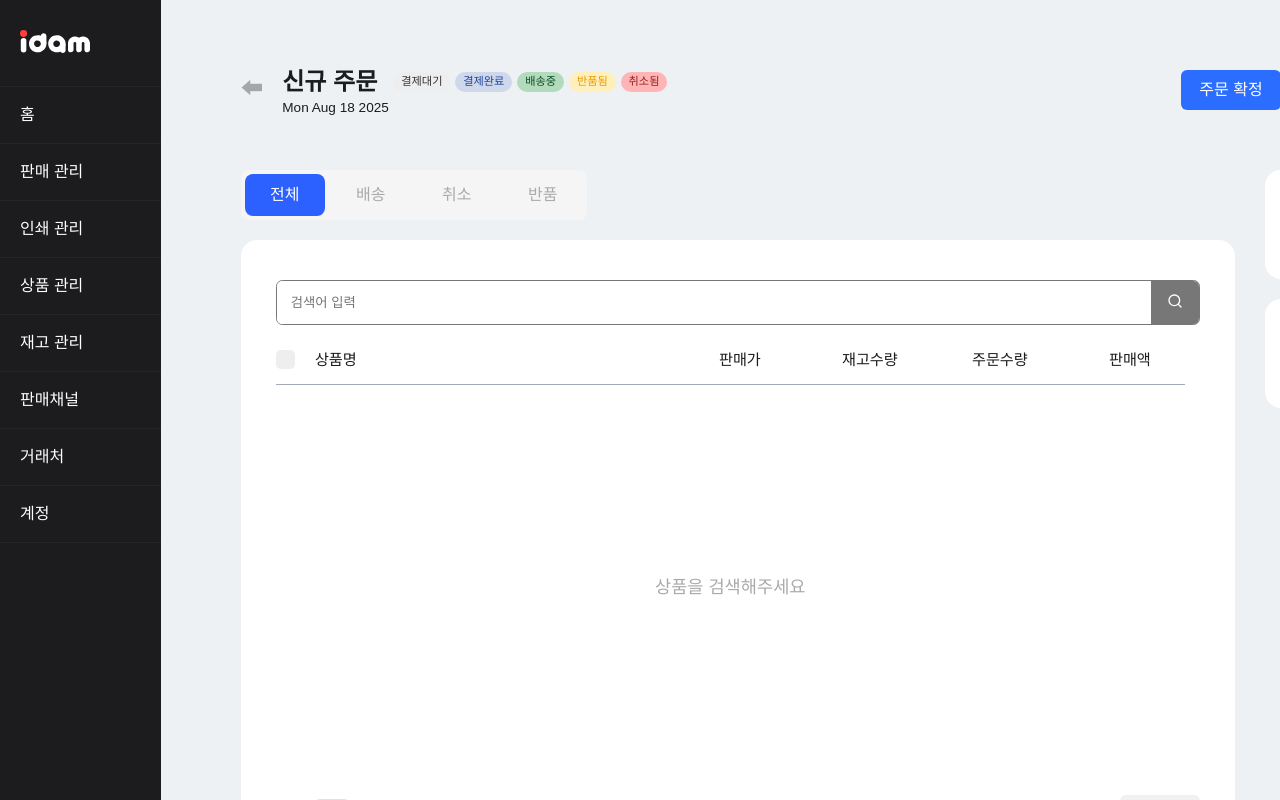
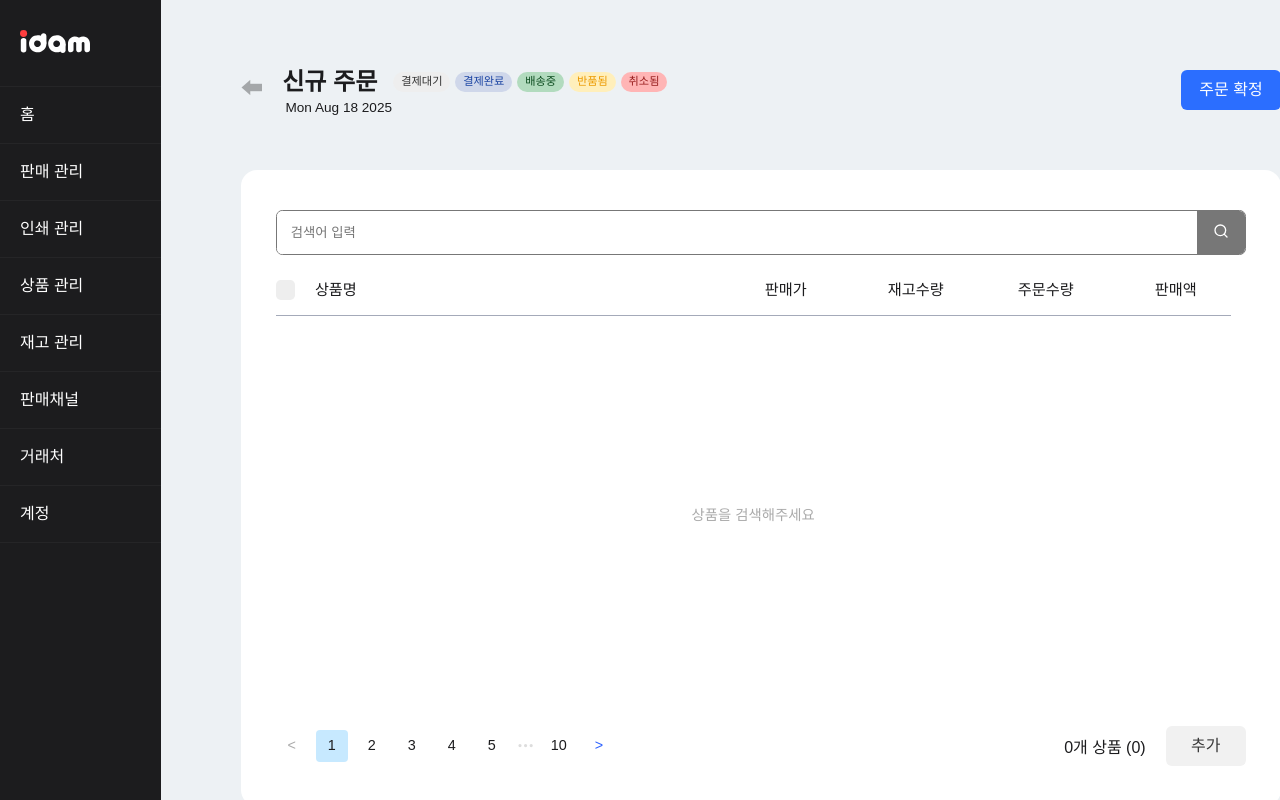
Before and after one commit to eviiee/idam_frontend, a Next.js app: page /admin/sale/order/new in a window 1280 px wide. Built offline with nearby package versions, Linux system fonts and the light colour scheme; a web font is replaced by a local one.

Commit message:
new order page

```diff
--- /dev/null
+++ b/src/app/(admin)/admin/sale/order/new/components/OrderDetailPageHeader.tsx
@@ -0,0 +1,53 @@
+import Button from '@/components/common/ui/button/Button';
+import { ReceiptText, Printer } from 'lucide-react';
+import styles from '../newOrderPage.module.scss'
+import { Order } from '@/types/order';
+import Tag from '@/components/common/ui/tag/Tag';
+
+interface OrderDetailPageHeaderProps {
+    id: string | number | null;
+    orderedAt: string | null;
+    onCancel: () => void;
+    onReturn: () => void;
+    isNew: boolean;
+}
+
+export default function OrderDetailPageHeader({
+    id,
+    orderedAt,
+    onCancel,
+    onReturn,
+    isNew
+}: OrderDetailPageHeaderProps) {
+    return (
+        <section className={styles['order-detail-page__header']}>
+            <button className={styles['order-detail-page__header__back-button']}>⬅</button>
+            <div className={styles['order-detail-page__header__title-section']}>
+                <div className={styles['order-detail-page__header__title']}>
+                    <h1 className={styles['order-detail-page__header__title']}>{id}</h1>
+                    <div className={styles['order-detail-page__header__title__tags']}>
+                        <Tag>결제대기</Tag>
+                        <Tag type='blue'>결제완료</Tag>
+                        <Tag type="green">배송중</Tag>
+                        <Tag type='yellow'>반품됨</Tag>
+                        <Tag type='red'>취소됨</Tag>
+                    </div>
+                </div>
+                <div className={styles['order-detail-page__header__title__datetime']}>{orderedAt}</div>
+            </div>
+            <div className={styles['order-detail-page__header__buttons']}>
+                {
+                    isNew ?
+                        <Button color='blue' onClick={() => { }}>주문 확정</Button> :
+                        <>
+                            <Button onClick={() => { }} hoverColor='#f8f9fb'><ReceiptText size={"1rem"} /></Button>
+                            <Button onClick={() => { }} hoverColor='#f8f9fb'><Printer size={"1rem"} /></Button>
+                            <Button onClick={() => { }} backgroundColor='#e0e4e8' hoverColor='#d1d7de'>출고수량 변경</Button>
+                            <Button onClick={onCancel} backgroundColor='#e0e4e8' hoverColor='#d1d7de'>취소</Button>
+                            <Button onClick={onReturn} backgroundColor='#e0e4e8' hoverColor='#d1d7de'>반품</Button>
+                        </>
+                }
+            </div>
+        </section>
+    )
+}
--- a/src/app/(admin)/admin/sale/order/new/newOrderPage.module.scss
+++ b/src/app/(admin)/admin/sale/order/new/newOrderPage.module.scss
@@ -68,6 +68,7 @@
             }
 
             >.order-detail-page__header__title__datetime {
+                padding-left: 0.2rem;
                 font-size: 0.85rem;
                 font-weight: 400;
             }
--- a/src/app/(admin)/admin/sale/order/new/page.tsx
+++ b/src/app/(admin)/admin/sale/order/new/page.tsx
@@ -20,6 +20,7 @@ import { useModal } from '@/components/layout/modal/context'
 import AdminPageSectionWithActionButton from '@/components/admin/ui/adminPageSideSection/AdminPageSectionWithActionButton'
 import { Printer, ReceiptText } from 'lucide-react'
 import AdminProductConsole from '@/components/admin/ui/adminProductConsole/AdminProductConsole'
+import OrderDetailPageHeader from './components/OrderDetailPageHeader'
 
 export default function NewOrderAdminPage() {
 
@@ -112,35 +113,23 @@ export default function NewOrderAdminPage() {
 
     return (
         <div className={styles['order-detail-page']}>
-            <section className={styles['order-detail-page__header']}>
-                <button className={styles['order-detail-page__header__back-button']}>⬅</button>
-                <div className={styles['order-detail-page__header__title-section']}>
-                    <div className={styles['order-detail-page__header__title']}>
-                        <h1 className={styles['order-detail-page__header__title']}>{id}</h1>
-                        <div className={styles['order-detail-page__header__title__tags']}>
-                            <Tag>결제대기</Tag>
-                            <Tag type='blue'>결제완료</Tag>
-                            <Tag type="green">배송중</Tag>
-                            <Tag type='yellow'>반품됨</Tag>
-                            <Tag type='red'>취소됨</Tag>
-                        </div>
-                    </div>
-                    <div className={styles['order-detail-page__header__title__datetime']}>{orderedAt}</div>
-                </div>
-                <div className={styles['order-detail-page__header__buttons']}>
-                    {
-                        isNew ?
-                            <Button color='blue' onClick={() => { }}>주문 확정</Button> :
-                            <>
-                                <Button onClick={() => { }} hoverColor='#f8f9fb'><ReceiptText size={"1rem"} /></Button>
-                                <Button onClick={() => { }} hoverColor='#f8f9fb'><Printer size={"1rem"} /></Button>
-                                <Button onClick={() => { }} backgroundColor='#e0e4e8' hoverColor='#d1d7de'>출고수량 변경</Button>
-                                <Button onClick={openCancelModal} backgroundColor='#e0e4e8' hoverColor='#d1d7de'>취소</Button>
-                                <Button onClick={openReturnModal} backgroundColor='#e0e4e8' hoverColor='#d1d7de'>반품</Button>
-                            </>
-                    }
-                </div>
-            </section>
+            <OrderDetailPageHeader
+                id={id}
+                orderedAt={orderedAt}
+                onCancel={openCancelModal}
+                onReturn={openReturnModal}
+                isNew={isNew}
+            />
+            {isNew && <Controller
+                name='orderedItems'
+                control={control}
+                render={({ field }) => (
+                    <AdminProductConsole
+                        products={field.value}
+                        onChange={field.onChange}
+                    />
+                )}
+            />}
             <div className={styles['order-detail-page__content']}>
                 <div className={styles['left']}>
                     <RadioInput
@@ -153,16 +142,6 @@ export default function NewOrderAdminPage() {
                         value={currentTab}
                         onChange={setCurrentTab}
                     />
-                    {isNew && <Controller
-                        name='orderedItems'
-                        control={control}
-                        render={({ field }) => (
-                            <AdminProductConsole
-                                products={field.value}
-                                onChange={field.onChange}
-                            />
-                        )}
-                    />}
                     <OrderDefaultInfoForm control={control} companies={companies} channels={channels} isDeposit={isDeposit} />
                     <AdminPageSection>
                         <Controller
@@ -296,7 +275,3 @@ export default function NewOrderAdminPage() {
         </div>
     )
 }
-
-function Separator() {
-    return <div className={styles.separator}></div>
-}
--- a/src/components/admin/ui/adminPageSection/adminPageSection.module.scss
+++ b/src/components/admin/ui/adminPageSection/adminPageSection.module.scss
@@ -1,9 +1,8 @@
 .admin-page__section {
 
     background-color: white;
-    border: 1px solid var(--light);
     margin-bottom: 30px;
-    border-radius: 6px;
+    border-radius: 1rem;
 
     >.admin--page__section__title {
 
--- a/src/components/admin/ui/adminProductConsole/AdminProductConsole.tsx
+++ b/src/components/admin/ui/adminProductConsole/AdminProductConsole.tsx
@@ -174,7 +174,7 @@ export default function AdminProductConsole({
                     </tr>
                 </thead>
                 <tbody>
-                    {loading ? <tr className={styles['loader']}><td><SpinnerLoader /></td></tr> : filtered === null ? <div className={styles.empty}>상품을 검색해주세요</div> : !filtered ? <div className={styles.empty}>검색 결과가 없습니다</div> : filtered.map(o => <ProductOptionListItem
+                    {loading ? <tr className={styles['loader']}><td><SpinnerLoader /></td></tr> : filtered === null ? <tr className={styles.empty}><td>상품을 검색해주세요</td></tr> : !filtered ? <div className={styles.empty}>검색 결과가 없습니다</div> : filtered.map(o => <ProductOptionListItem
                         key={o.option.id}
                         selected={selectedOptions.has(o.option.id!)}
                         onSelect={() => selectProductOption(o)}
@@ -211,7 +211,7 @@ export default function AdminProductConsole({
                     </tr>
                 </thead>
                 <tbody>
-                    {products.length === 0 ? <tr className={styles.empty}>선택된 상품이 없습니다</tr> : products.map(p => <OrderedOptionListItem
+                    {products.length === 0 ? <tr className={styles.empty}><td>선택된 상품이 없습니다</td></tr> : products.map(p => <OrderedOptionListItem
                         key={p.id}
                         item={p}
                         selected={selected.some(s => s.id === p.id)}
--- a/src/components/admin/ui/adminProductConsole/adminProductConsole.module.scss
+++ b/src/components/admin/ui/adminProductConsole/adminProductConsole.module.scss
@@ -74,7 +74,7 @@
         padding: 0 20px;
         scrollbar-gutter: stable;
 
-        >div.empty {
+        >.empty {
             width: 100%;
             height: 100%;
             display: flex;
```
